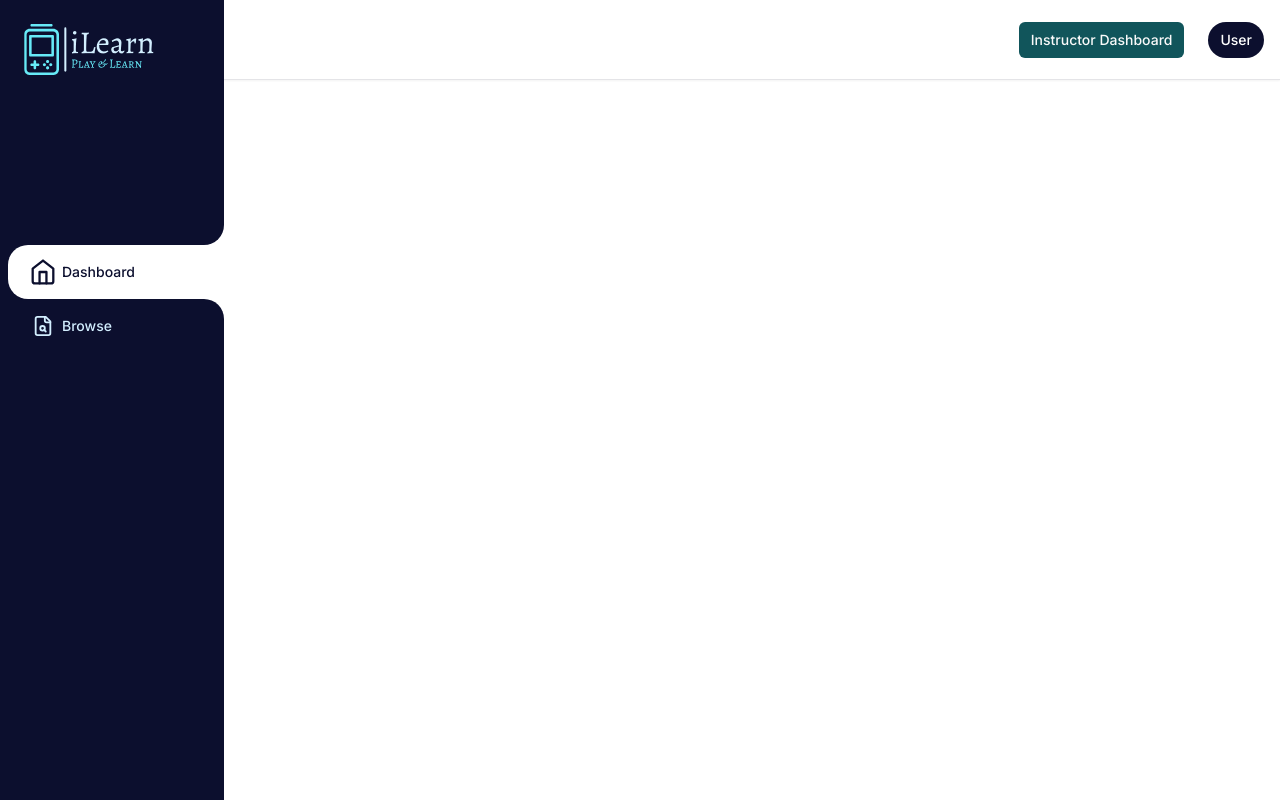
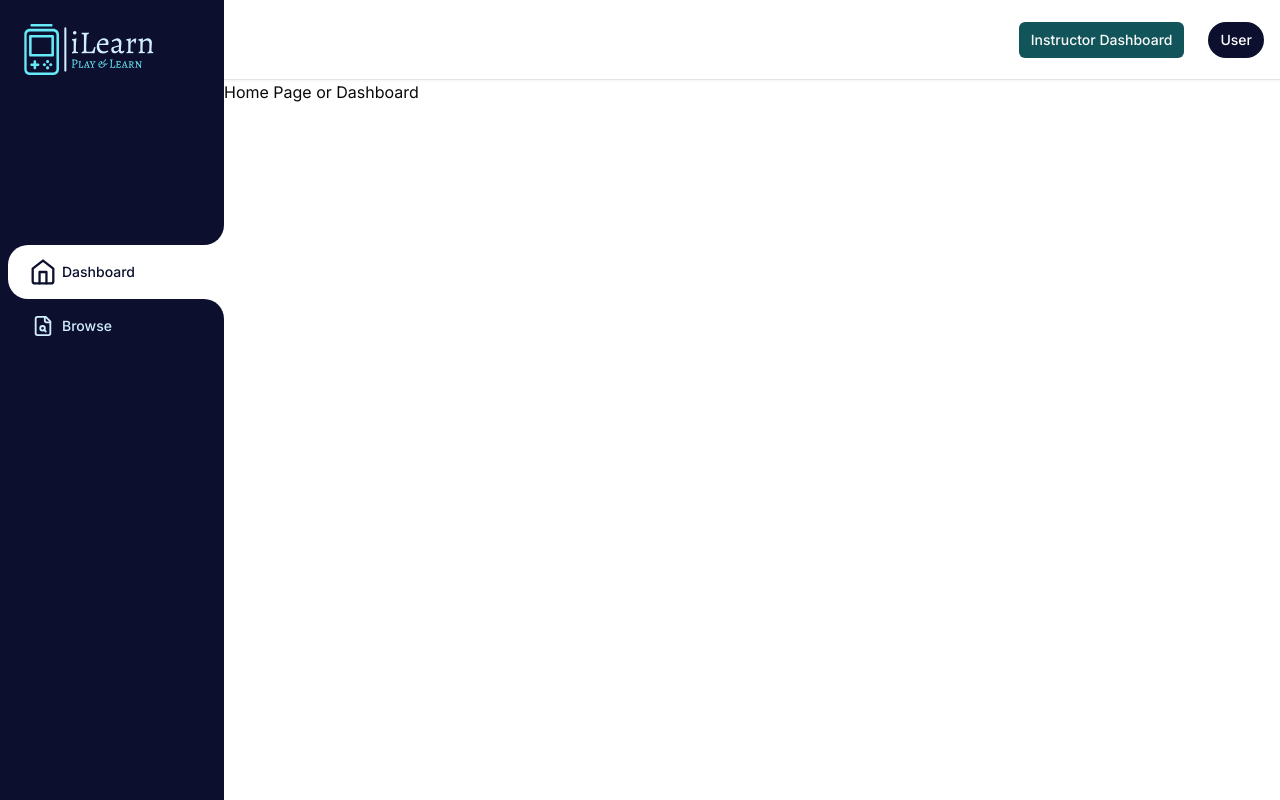
Before and after one commit to IroseAboveitall/LMS_Platform, a Next.js app: page / in a window 1280 px wide. Built offline with nearby package versions, Linux system fonts and the light colour scheme.

Commit message:
[BUG] Add a padding top to the Main content in the Dashboard Layout.
- The main content for the pages was not showing because the Navbar had a height.
  So pushed the main content down by the same amount of height as the Navbar.

```diff
--- a/app/(dashboard)/layout.tsx
+++ b/app/(dashboard)/layout.tsx
@@ -1,11 +1,9 @@
 import Sidebar from "@/app/(dashboard)/_components/sidebar";
 import { Navbar } from "@/app/(dashboard)/_components/navbar";
-
 
 const DashboardLayout = ({ children }: { children: React.ReactNode }) => {
   return (
     <div className="h-full">
-
       <div className="h-[80px] md:pl-56 fixed inset-y-0 w-full z-50">
         <Navbar />
       </div>
@@ -15,7 +13,7 @@ const DashboardLayout = ({ children }: { children: React.ReactNode }) => {
       </div>
 
       {/* Push the content other than the sidebar to the right by the same amount of padding as is the width of the Sidebar */}
-      <main className="md:pl-56">{children}</main>
+      <main className="md:pl-56 pt-[80px]">{children}</main>
     </div>
   );
 };
```
